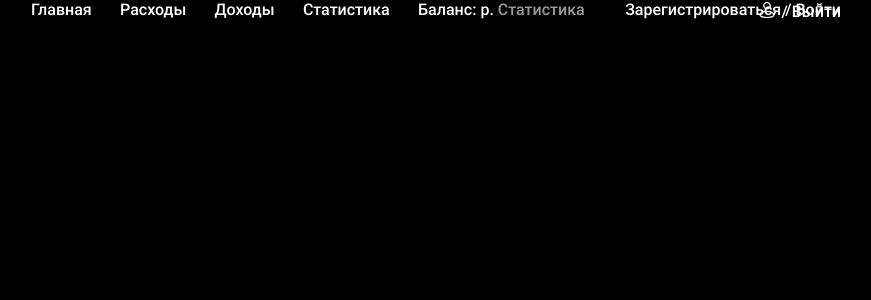
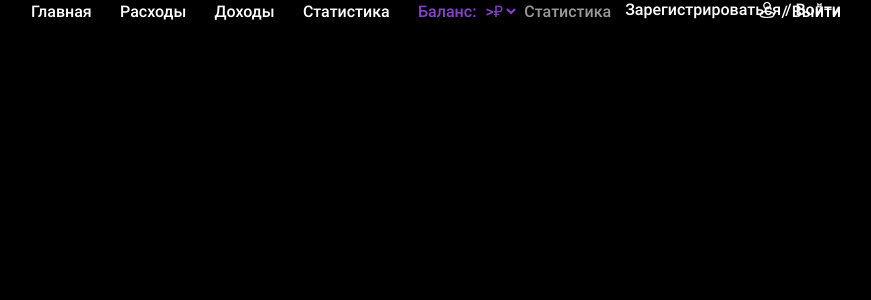
Before and after one commit to Fraikly/Finance, a PHP site: page /html/header.html in a window 1280 px wide. Shown: the part 26-326 px from the top of the page, without its empty margins (169-1040 px from the left). Run offline with PHP 8.4, Linux system fonts and the light colour scheme.

Commit message:
add currency change

```diff
--- a/web/AuthorizationClass.php
+++ b/web/AuthorizationClass.php
@@ -45,6 +45,7 @@ static function getBalance(){
     $all_income=BdRecordsClass::getSumCount(BdRecordsClass::getRecords('income',BdRecordsClass::CATEGORY_INCOME,0,0,"all"));
     $all_expense=BdRecordsClass::getSumCount(BdRecordsClass::getRecords('expenses',BdRecordsClass::CATEGORY_EXPENSE,0,0,"all"));
     setcookie('cashBalance',$all_income-$all_expense);
+    setcookie('currency','RUB');
     return $all_income- $all_expense;
 }
 }
--- a/web/BdRecordsClass.php
+++ b/web/BdRecordsClass.php
@@ -70,9 +70,8 @@ require 'index.php';
     static function getRecords($tableName,$category,$month=0,$findcategory=0,$method=0){
         require_once 'FilterClass.php';
         $filters=FilterClass::setFilter($category,$month,$findcategory,$method);
-//        var_dump($filters);
+
         $user_id=self::getUserId();
-//        echo $user_id;
 
         $request="SELECT * FROM {$tableName} WHERE user_id = '{$user_id}'";
 
--- a/web/css/style.css
+++ b/web/css/style.css
@@ -80,7 +80,19 @@ header {
     color: #FFFFFF;
     text-decoration: none;
 }
-
+.form_currency{
+    display: inline;
+    width: 5%;
+}
+.currency{
+    background-color: black;
+    color: #8841ce;
+    border-color: black;
+    font-family: 'Roboto';
+    font-style: normal;
+    font-weight: 500;
+    font-size: 16px;
+}
 .statistics{
     padding-right: 3%;
     color: #FFFFFF;
--- a/web/html/header.html
+++ b/web/html/header.html
@@ -17,7 +17,15 @@
         <a href="income_page.php" class="income">Доходы </a>
         <?php if(AuthorizationClass::isAutorized()): ?>
         <a href="statistics_page.php" class="statistics">Статистика </a>
-        <label>Баланс: <?php echo AuthorizationClass::getBalance() ?> р.</label>
+        <label style="color:#8841ce;">Баланс: <?php echo AuthorizationClass::getBalance() ?>
+            <form method="post" class="form_currency" action="change_currency.php">
+            <select class="currency" onchange="this.form.submit()" name="currency">
+                <option value="RUB" <?php if($_COOKIE["currency"]=='RUB') echo 'selected' ?>>₽</option>
+                <option  value="USD" <?php if($_COOKIE["currency"]=='USD') echo 'selected' ?>>$</option>
+                <option  value="EUR" <?php if($_COOKIE["currency"]=='EUR') echo 'selected' ?>>€</option>
+            </select>
+            </form>
+        </label>
         <?php else:?>
         <label class="statistics" style="color: #999999">Статистика </label>
         <?php endif; ?>
@@ -33,3 +41,5 @@
 
 
 </header>
+<script>
+</script>
--- a/web/log_out.php
+++ b/web/log_out.php
@@ -2,5 +2,6 @@
 setcookie("username",'',time());
 setcookie("date_filter",'',time());
 setcookie("cashBalance",'',time());
+setcookie('currency','',time());
 setcookie("year",'',time());
 header("Location: main_page.php");
```
Also changed, not shown: web/change_currency.php (added, +24 -0 lines), web/expense_page.php (+4 -9 lines), web/income_page.php (+4 -7 lines), web/main_page.php (+4 -4 lines), README.md.
